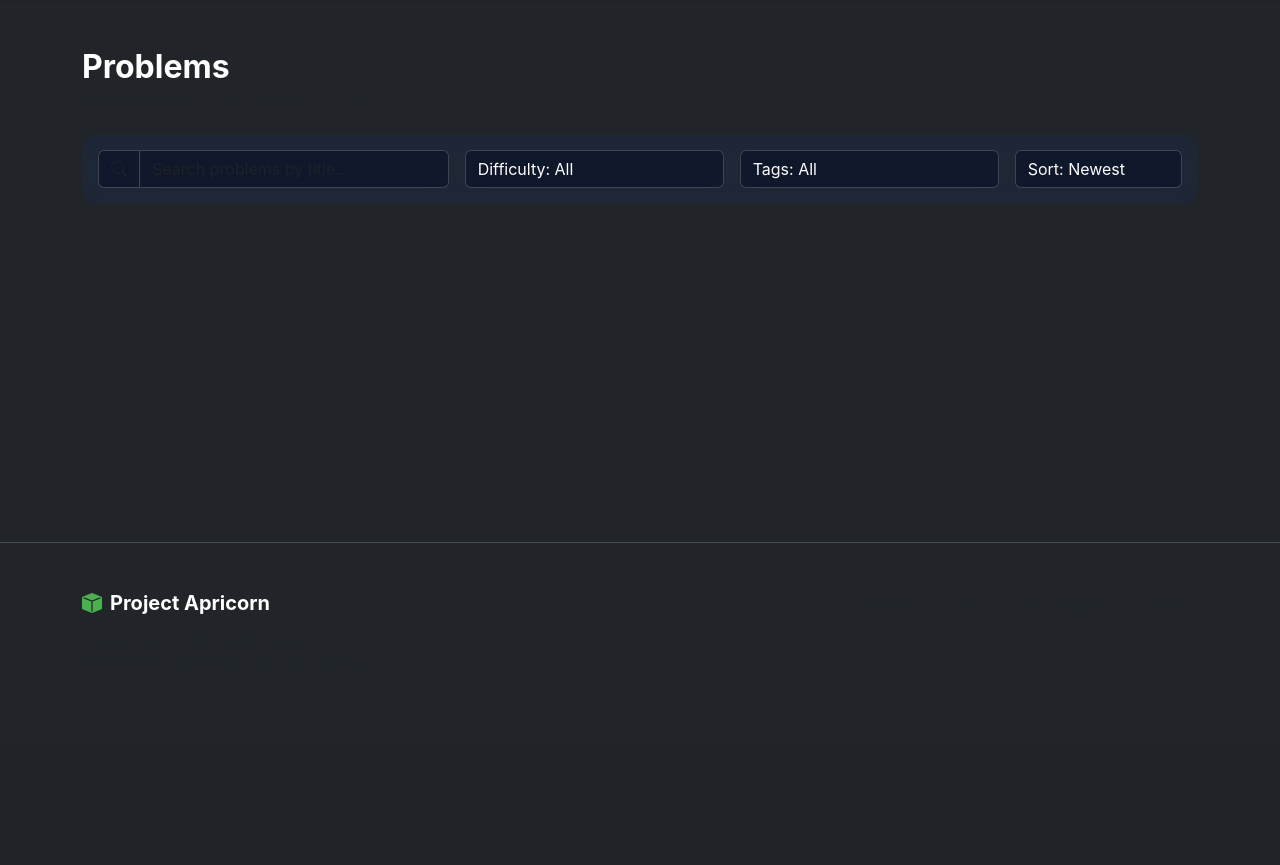
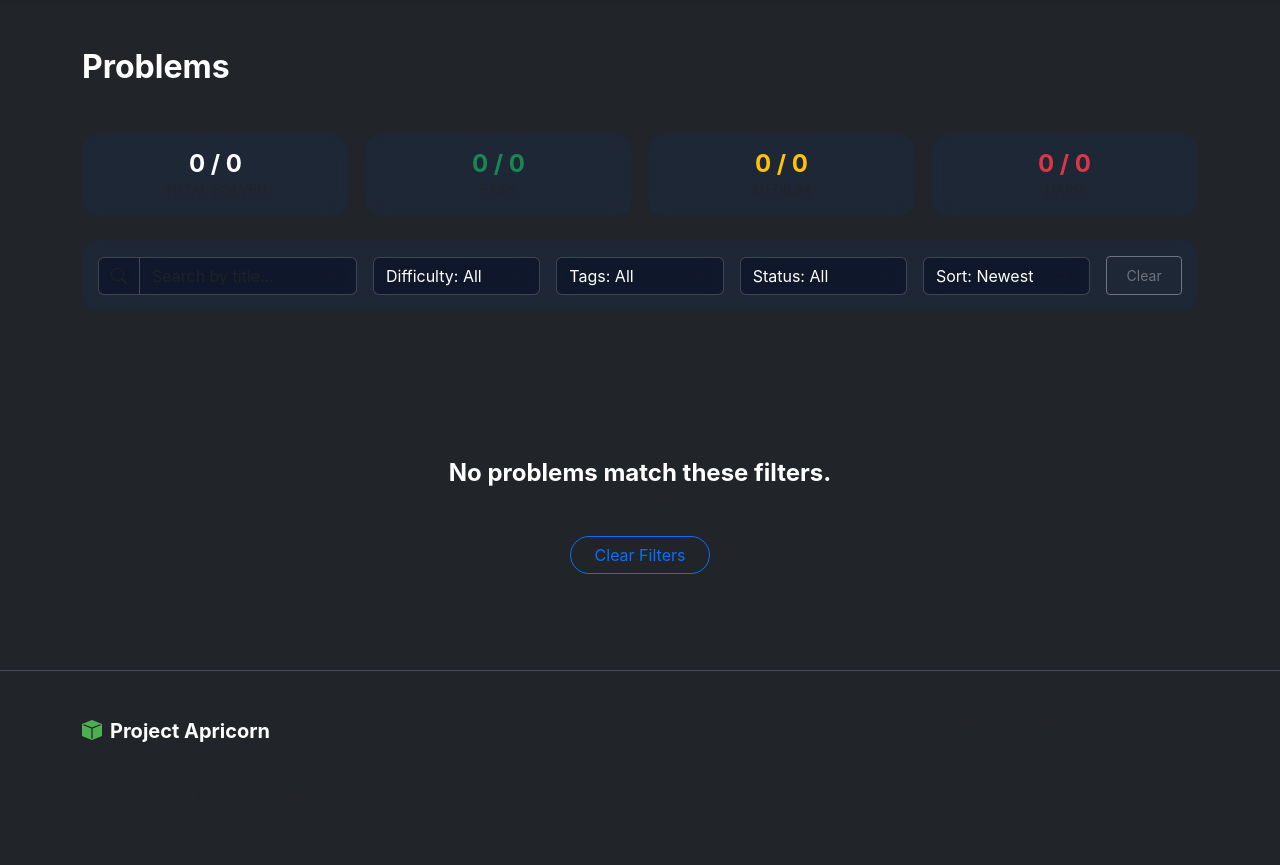
Before and after one commit to sars-23/Project-Apricorn_1, a Spring Boot app: page /problems in a window 1280 px wide. Shown: the part 63-928 px from the top of the page. Before the commit the page ends 677 px from the top, so only its background shows below. Run offline with Spring Boot 4, Linux system fonts and the light colour scheme; the visitor is signed in with stand-in values (Sample User, id 1); data that the repository does not hold is empty; some of the project's set-up classes (security, data sources, template engines, error pages and the like) are left out, and stand-ins take their place; database files in the repository are not loaded; some libraries are stand-ins or nearby versions.

Commit message:
Sprint 4.1: Problem Progress & Advanced Discovery

```diff
--- a/backend/src/main/java/com/apricorn/problem/dto/ProblemSummaryResponse.java
+++ b/backend/src/main/java/com/apricorn/problem/dto/ProblemSummaryResponse.java
@@ -1,6 +1,7 @@
 package com.apricorn.problem.dto;
 
 import com.apricorn.problem.entity.Difficulty;
+import com.apricorn.problem.entity.ProblemStatus;
 import java.time.Instant;
 import java.util.List;
 
@@ -12,5 +13,7 @@ public record ProblemSummaryResponse(
         List<TagResponse> tags,
         Instant createdAt,
         int timeLimitMs,
-        int memoryLimitMb
+        int memoryLimitMb,
+        Double acceptanceRate,
+        ProblemStatus status
 ) {}
--- a/backend/src/main/java/com/apricorn/security/SecurityConfig.java
+++ b/backend/src/main/java/com/apricorn/security/SecurityConfig.java
@@ -38,6 +38,7 @@ public class SecurityConfig {
     SecurityFilterChain securityFilterChain(HttpSecurity http, DaoAuthenticationProvider authenticationProvider)
             throws Exception {
         return http.csrf(AbstractHttpConfigurer::disable)
+                .logout(AbstractHttpConfigurer::disable)
                 .sessionManagement(session -> session.sessionCreationPolicy(SessionCreationPolicy.STATELESS))
                 .exceptionHandling(exceptions -> exceptions.authenticationEntryPoint(authenticationEntryPoint)
                         .accessDeniedHandler(accessDeniedHandler))
--- a/backend/src/main/java/com/apricorn/web/WebController.java
+++ b/backend/src/main/java/com/apricorn/web/WebController.java
@@ -5,6 +5,8 @@ import com.apricorn.problem.service.ProblemService;
 import com.apricorn.problem.service.TagService;
 import com.apricorn.user.service.UserService;
 import com.apricorn.submission.service.SubmissionService;
+import com.apricorn.problem.entity.Difficulty;
+import com.apricorn.problem.entity.ProblemStatus;
 import org.springframework.security.core.annotation.AuthenticationPrincipal;
 import org.springframework.security.core.userdetails.UserDetails;
 import org.springframework.stereotype.Controller;
@@ -104,12 +106,48 @@ public class WebController {
 
     @GetMapping("/problems")
     public String problems(
+            @RequestParam(name = "difficulty", required = false) String difficultyStr,
+            @RequestParam(name = "tag", required = false) String tagSlug,
+            @RequestParam(name = "q", required = false) String search,
+            @RequestParam(name = "status", required = false) String statusStr,
             @RequestParam(defaultValue = "0") int page,
             @RequestParam(defaultValue = "20") int size,
+            @RequestParam(required = false) String sort,
+            @AuthenticationPrincipal UserDetails userDetails,
             Model model) {
 
-        model.addAttribute("problemPage", problemService.getProblems(null, null, null, page, size, null));
+        Difficulty difficulty = null;
+        if (difficultyStr != null && !difficultyStr.isBlank() && !"ALL".equalsIgnoreCase(difficultyStr)) {
+            try {
+                difficulty = Difficulty.valueOf(difficultyStr.toUpperCase().trim());
+            } catch (Exception ignored) {}
+        }
+
+        ProblemStatus status = null;
+        if (statusStr != null && !statusStr.isBlank() && !"ALL".equalsIgnoreCase(statusStr)) {
+            try {
+                status = ProblemStatus.valueOf(statusStr.toUpperCase().trim());
+            } catch (Exception ignored) {}
+        }
+
+        if ("ALL".equalsIgnoreCase(tagSlug)) {
+            tagSlug = null;
+        }
+
+        String currentUserEmail = userDetails != null ? userDetails.getUsername() : null;
+        var problemPage = problemService.getProblems(difficulty, tagSlug, search, status, currentUserEmail, page, size, sort);
+
+        if (currentUserEmail != null) {
+            model.addAttribute("progressSummary", problemService.getProgressSummary(currentUserEmail));
+        }
+
+        model.addAttribute("problemPage", problemPage);
         model.addAttribute("tags", tagService.getAllTags());
+        model.addAttribute("selectedDifficulty", difficulty != null ? difficulty.name() : "ALL");
+        model.addAttribute("selectedTag", tagSlug != null ? tagSlug : "ALL");
+        model.addAttribute("selectedSearch", search != null ? search : "");
+        model.addAttribute("selectedStatus", status != null ? status.name() : "ALL");
+        model.addAttribute("selectedSort", sort != null ? sort : "newest");
         return "pages/problems";
     }
 
--- /dev/null
+++ b/backend/src/main/resources/db/migration/V7__add_submissions_status_verdict_idx.sql
@@ -0,0 +1,4 @@
+-- V7: Add Indexes for Problem Status and Acceptance Rate Queries
+
+CREATE INDEX idx_submissions_user_prob_verdict_status ON submissions (user_id, problem_id, status, verdict);
+CREATE INDEX idx_submissions_prob_status_verdict ON submissions (problem_id, status, verdict);
--- a/backend/src/main/resources/templates/pages/problems.html
+++ b/backend/src/main/resources/templates/pages/problems.html
@@ -19,59 +19,100 @@
                 </div>
             </div>
 
-            <!-- Filters Section -->
-            <div class="card glass border-0 p-3 mb-4">
-                <div class="row g-3 align-items-center">
-                    <div class="col-12 col-md-4">
-                        <div class="input-group">
-                            <span
-                                class="input-group-text bg-dark-glass border-secondary border-opacity-50 text-muted"><i
-                                    class="bi bi-search"></i></span>
-                            <input type="text" id="searchProblem"
-                                class="form-control bg-dark-glass border-secondary border-opacity-50 text-white"
-                                placeholder="Search problems by title...">
-                        </div>
+            <!-- Personalized Progress Banner for Authenticated Users -->
+            <div th:if="${progressSummary != null}" class="row g-3 mb-4">
+                <div class="col-6 col-md-3">
+                    <div class="card glass border-0 p-3 text-center">
+                        <h4 class="fw-bold text-white mb-0" th:text="${progressSummary.solvedTotal + ' / ' + progressSummary.totalProblems}">0 / 0</h4>
+                        <span class="text-muted small text-uppercase">Total Solved</span>
                     </div>
-                    <div class="col-6 col-md-3">
-                        <select id="filterDifficulty"
-                            class="form-select bg-dark-glass border-secondary border-opacity-50 text-white cursor-pointer">
-                            <option value="All">Difficulty: All</option>
-                            <option value="EASY">Easy</option>
-                            <option value="MEDIUM">Medium</option>
-                            <option value="HARD">Hard</option>
-                        </select>
+                </div>
+                <div class="col-6 col-md-3">
+                    <div class="card glass border-0 p-3 text-center">
+                        <h4 class="fw-bold text-success mb-0" th:text="${progressSummary.solvedEasy + ' / ' + progressSummary.totalEasy}">0 / 0</h4>
+                        <span class="text-muted small text-uppercase">Easy</span>
                     </div>
-                    <div class="col-6 col-md-3">
-                        <select id="filterTag"
-                            class="form-select bg-dark-glass border-secondary border-opacity-50 text-white cursor-pointer">
-                            <option value="All">Tags: All</option>
-                            <option th:each="tag : ${tags}" th:value="${tag.slug}" th:text="${tag.name}">Tag</option>
-                        </select>
+                </div>
+                <div class="col-6 col-md-3">
+                    <div class="card glass border-0 p-3 text-center">
+                        <h4 class="fw-bold text-warning mb-0" th:text="${progressSummary.solvedMedium + ' / ' + progressSummary.totalMedium}">0 / 0</h4>
+                        <span class="text-muted small text-uppercase">Medium</span>
                     </div>
-                    <div class="col-12 col-md-2">
-                        <select id="sortProblem"
-                            class="form-select bg-dark-glass border-secondary border-opacity-50 text-white cursor-pointer">
-                            <option value="newest">Sort: Newest</option>
-                            <option value="oldest">Sort: Oldest</option>
-                            <option value="title">Sort: Title</option>
-                            <option value="difficulty">Sort: Difficulty</option>
-                        </select>
+                </div>
+                <div class="col-6 col-md-3">
+                    <div class="card glass border-0 p-3 text-center">
+                        <h4 class="fw-bold text-danger mb-0" th:text="${progressSummary.solvedHard + ' / ' + progressSummary.totalHard}">0 / 0</h4>
+                        <span class="text-muted small text-uppercase">Hard</span>
                     </div>
                 </div>
             </div>
 
+            <!-- Filters Form -->
+            <form id="filterForm" method="GET" th:action="@{/problems}" class="card glass border-0 p-3 mb-4">
+                <div class="row g-3 align-items-center">
+                    <div class="col-12 col-md-3">
+                        <div class="input-group">
+                            <span class="input-group-text bg-dark-glass border-secondary border-opacity-50 text-muted">
+                                <i class="bi bi-search"></i>
+                            </span>
+                            <input type="text" name="q" id="searchProblem"
+                                class="form-control bg-dark-glass border-secondary border-opacity-50 text-white"
+                                placeholder="Search by title..." th:value="${selectedSearch}">
+                        </div>
+                    </div>
+                    <div class="col-6 col-md-2">
+                        <select name="difficulty" id="filterDifficulty" onchange="this.form.submit()"
+                            class="form-select bg-dark-glass border-secondary border-opacity-50 text-white cursor-pointer">
+                            <option value="ALL" th:selected="${selectedDifficulty == 'ALL'}">Difficulty: All</option>
+                            <option value="EASY" th:selected="${selectedDifficulty == 'EASY'}">Easy</option>
+                            <option value="MEDIUM" th:selected="${selectedDifficulty == 'MEDIUM'}">Medium</option>
+                            <option value="HARD" th:selected="${selectedDifficulty == 'HARD'}">Hard</option>
+                        </select>
+                    </div>
+                    <div class="col-6 col-md-2">
+                        <select name="tag" id="filterTag" onchange="this.form.submit()"
+                            class="form-select bg-dark-glass border-secondary border-opacity-50 text-white cursor-pointer">
+                            <option value="ALL" th:selected="${selectedTag == 'ALL'}">Tags: All</option>
+                            <option th:each="tag : ${tags}" th:value="${tag.slug}" th:text="${tag.name}"
+                                th:selected="${selectedTag == tag.slug}">Tag</option>
+                        </select>
+                    </div>
+                    <div th:if="${progressSummary != null}" class="col-6 col-md-2">
+                        <select name="status" id="filterStatus" onchange="this.form.submit()"
+                            class="form-select bg-dark-glass border-secondary border-opacity-50 text-white cursor-pointer">
+                            <option value="ALL" th:selected="${selectedStatus == 'ALL'}">Status: All</option>
+                            <option value="SOLVED" th:selected="${selectedStatus == 'SOLVED'}">Solved</option>
+                            <option value="ATTEMPTED" th:selected="${selectedStatus == 'ATTEMPTED'}">Attempted</option>
+                            <option value="UNSOLVED" th:selected="${selectedStatus == 'UNSOLVED'}">Unsolved</option>
+                        </select>
+                    </div>
+                    <div class="col-6" th:classappend="${progressSummary != null ? 'col-md-2' : 'col-md-3'}">
+                        <select name="sort" id="sortProblem" onchange="this.form.submit()"
+                            class="form-select bg-dark-glass border-secondary border-opacity-50 text-white cursor-pointer">
+                            <option value="newest" th:selected="${selectedSort == 'newest'}">Sort: Newest</option>
+                            <option value="oldest" th:selected="${selectedSort == 'oldest'}">Sort: Oldest</option>
+                            <option value="title" th:selected="${selectedSort == 'title'}">Sort: Title</option>
+                            <option value="difficulty" th:selected="${selectedSort == 'difficulty'}">Sort: Difficulty</option>
+                            <option value="acceptance" th:selected="${selectedSort == 'acceptance'}">Sort: Acceptance</option>
+                        </select>
+                    </div>
+                    <div class="col-12 col-md-1 text-md-end">
+                        <a th:href="@{/problems}" class="btn btn-outline-secondary btn-sm w-100 py-2">Clear</a>
+                    </div>
+                </div>
+            </form>
+
             <!-- Empty State -->
-            <div id="emptyState" class="text-center py-5 d-none">
+            <div id="emptyState" class="text-center py-5" th:if="${#lists.isEmpty(problemPage.content)}">
                 <i class="bi bi-search fs-1 text-muted mb-3 d-block"></i>
-                <h4 class="fw-bold text-white">No problems found</h4>
-                <p class="text-muted">Try adjusting your filters or search term.</p>
+                <h4 class="fw-bold text-white">No problems match these filters.</h4>
+                <p class="text-muted mb-3">Try clearing or adjusting your search filters.</p>
+                <a th:href="@{/problems}" class="btn btn-outline-primary rounded-pill px-4">Clear Filters</a>
             </div>
 
             <!-- Problem List -->
-            <div id="problemContainer" class="row g-3 mb-4">
-                <div th:each="problem : ${problemPage.content}" class="col-12 problem-card" th:data-id="${problem.id}"
-                    th:data-title="${#strings.toLowerCase(problem.title)}" th:data-difficulty="${problem.difficulty}"
-                    th:data-tags="${#strings.listJoin(problem.tags.![slug], ',')}">
+            <div id="problemContainer" class="row g-3 mb-4" th:if="${!#lists.isEmpty(problemPage.content)}">
+                <div th:each="problem : ${problemPage.content}" class="col-12 problem-card">
 
                     <div class="card glass border-0 border-start border-4 shadow-sm p-3 transition-transform"
                         th:classappend="${problem.difficulty.name() == 'EASY' ? 'border-success' : (problem.difficulty.name() == 'MEDIUM' ? 'border-warning' : 'border-danger')}">
@@ -95,11 +136,21 @@
                                     </div>
                                 </div>
                             </div>
-                            <div
-                                class="col-md-5 d-flex flex-column flex-md-row justify-content-md-end align-items-md-center gap-3">
+                            <div class="col-md-5 d-flex flex-column flex-md-row justify-content-md-end align-items-md-center gap-3">
                                 <div class="text-md-end text-muted small">
-                                    <div><i class="bi bi-check-circle me-1"></i> Acceptance: N/A</div>
-                                    <div class="text-white-50"><i class="bi bi-circle me-1"></i> Unsolved</div>
+                                    <div>
+                                        <i class="bi bi-percent me-1"></i> Acceptance:
+                                        <span th:text="${problem.acceptanceRate != null ? #numbers.formatDecimal(problem.acceptanceRate, 1, 1) + '%' : '—'}">—</span>
+                                    </div>
+                                    <div th:if="${problem.status.name() == 'SOLVED'}" class="text-success fw-bold">
+                                        <i class="bi bi-check-circle-fill me-1"></i> Solved
+                                    </div>
+                                    <div th:if="${problem.status.name() == 'ATTEMPTED'}" class="text-warning fw-bold">
+                                        <i class="bi bi-exclamation-circle-fill me-1"></i> Attempted
+                                    </div>
+                                    <div th:if="${problem.status.name() == 'UNSOLVED'}" class="text-white-50">
+                                        <i class="bi bi-circle me-1"></i> Unsolved
+                                    </div>
                                 </div>
                                 <a th:href="@{/problems/{slug}(slug=${problem.slug})}" class="btn btn-outline-primary rounded-pill px-4 fw-medium stretched-link">Solve</a>
                             </div>
@@ -114,17 +165,16 @@
                 <ul class="pagination justify-content-center">
                     <li class="page-item" th:classappend="${problemPage.first ? 'disabled' : ''}">
                         <a class="page-link bg-dark-glass text-white border-secondary border-opacity-50"
-                            th:href="@{/problems(page=${problemPage.page - 1}, size=${problemPage.size})}"
+                            th:href="@{/problems(q=${selectedSearch}, difficulty=${selectedDifficulty == 'ALL' ? null : selectedDifficulty}, tag=${selectedTag == 'ALL' ? null : selectedTag}, status=${selectedStatus == 'ALL' ? null : selectedStatus}, sort=${selectedSort}, page=${problemPage.page - 1})}"
                             tabindex="-1">Previous</a>
                     </li>
                     <li class="page-item disabled">
                         <span class="page-link bg-dark-glass text-white border-secondary border-opacity-50"
-                            th:text="${'Page ' + (problemPage.page + 1) + ' of ' + problemPage.totalPages}">Page 1 of
-                            1</span>
+                            th:text="${'Page ' + (problemPage.page + 1) + ' of ' + problemPage.totalPages}">Page 1 of 1</span>
                     </li>
                     <li class="page-item" th:classappend="${problemPage.last ? 'disabled' : ''}">
                         <a class="page-link bg-dark-glass text-white border-secondary border-opacity-50"
-                            th:href="@{/problems(page=${problemPage.page + 1}, size=${problemPage.size})}">Next</a>
+                            th:href="@{/problems(q=${selectedSearch}, difficulty=${selectedDifficulty == 'ALL' ? null : selectedDifficulty}, tag=${selectedTag == 'ALL' ? null : selectedTag}, status=${selectedStatus == 'ALL' ? null : selectedStatus}, sort=${selectedSort}, page=${problemPage.page + 1})}">Next</a>
                     </li>
                 </ul>
             </nav>
```
Also changed, not shown: backend/src/main/java/com/apricorn/problem/controller/ProblemController.java (+33 -4 lines), backend/src/main/java/com/apricorn/problem/dto/ProblemProgressSummaryResponse.java (added, +12 -0 lines), backend/src/main/java/com/apricorn/problem/entity/ProblemStatus.java (added, +7 -0 lines), backend/src/main/java/com/apricorn/problem/mapper/ProblemMapper.java (+7 -1 lines), backend/src/main/java/com/apricorn/problem/repository/ProblemSpecifications.java (+28 -0 lines), backend/src/main/java/com/apricorn/problem/service/ProblemService.java (+10 -1 lines), backend/src/main/java/com/apricorn/problem/service/ProblemServiceImpl.java (+133 -5 lines), backend/src/main/java/com/apricorn/submission/repository/SubmissionRepository.java (+15 -0 lines), backend/src/main/resources/static/js/app.js (+9 -65 lines), 3 other files.
